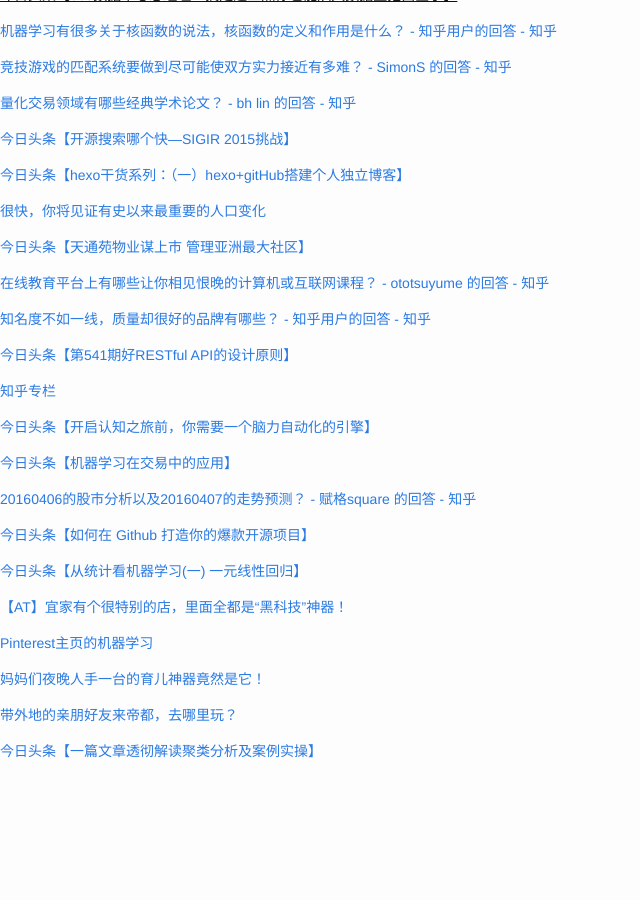
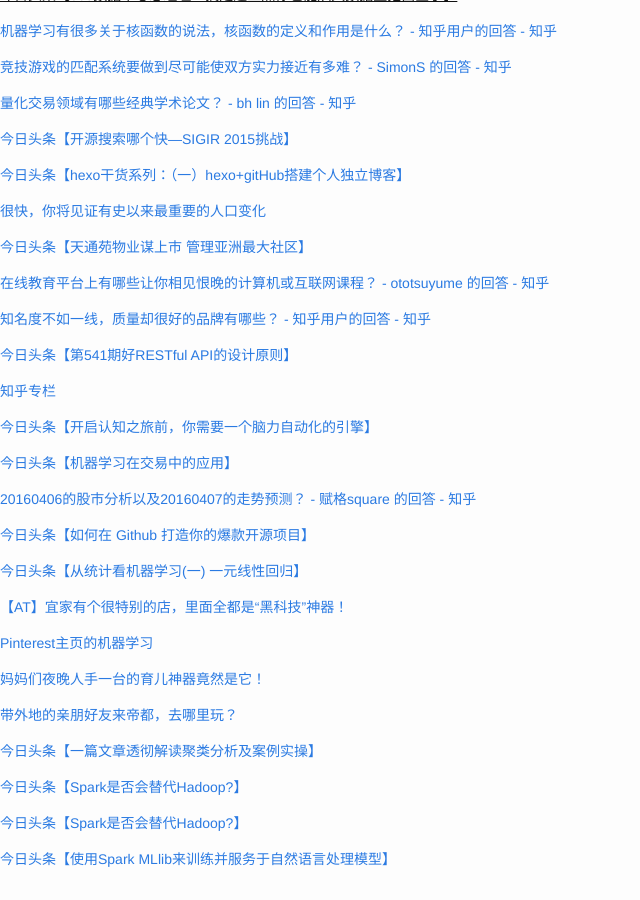
Before and after one commit to cnwarden/cnwarden.github.io, a Jekyll site: the page built from fav/index.md, in a window 1280 px wide and 900 px high, scrolled down 8598 px. Shown: the whole window, without its empty margins (0-640 px from the left). Built offline with Jekyll 4.4.1, drawn with Linux system fonts in a browser that asks for light colours; emoji names are drawn with the system emoji font; before the commit the page ends 9390 px from its top, so only the background shows below that.

Commit message:
auto commit

```diff
--- a/fav/index.md
+++ b/fav/index.md
@@ -518,3 +518,9 @@ title:  fav
 [带外地的亲朋好友来帝都，去哪里玩？](http://mp.weixin.qq.com/s?__biz=MzA5Njg5NzUwNw==&mid=403863875&idx=2&sn=a4bfce69372785fb0e1d3749abb78b3d&scene=2&srcid=0407pMP90q2fkPizFO1lnLzO&from=timeline&isappinstalled=0#wechat_redirect)
 
 [今日头条【一篇文章透彻解读聚类分析及案例实操】](http://toutiao.com/group/6268923763908215041/?iid=3946525414&app=news_article&tt_from=android_share&utm_medium=toutiao_android&utm_campaign=client_share)
+
+[今日头条【Spark是否会替代Hadoop?】](http://toutiao.com/group/6266160855173775617/?iid=3946525414&app=news_article&tt_from=android_share&utm_source=email&utm_medium=toutiao_android&utm_campaign=client_share)
+
+[今日头条【Spark是否会替代Hadoop?】](http://toutiao.com/group/6266160855173775617/?iid=3946525414&app=news_article&tt_from=android_share&utm_source=email&utm_medium=toutiao_android&utm_campaign=client_share)
+
+[今日头条【使用Spark MLlib来训练并服务于自然语言处理模型】](http://toutiao.com/group/6267676834193375490/?iid=3946525414&app=news_article&tt_from=android_share&utm_source=email&utm_medium=toutiao_android&utm_campaign=client_share)
```
